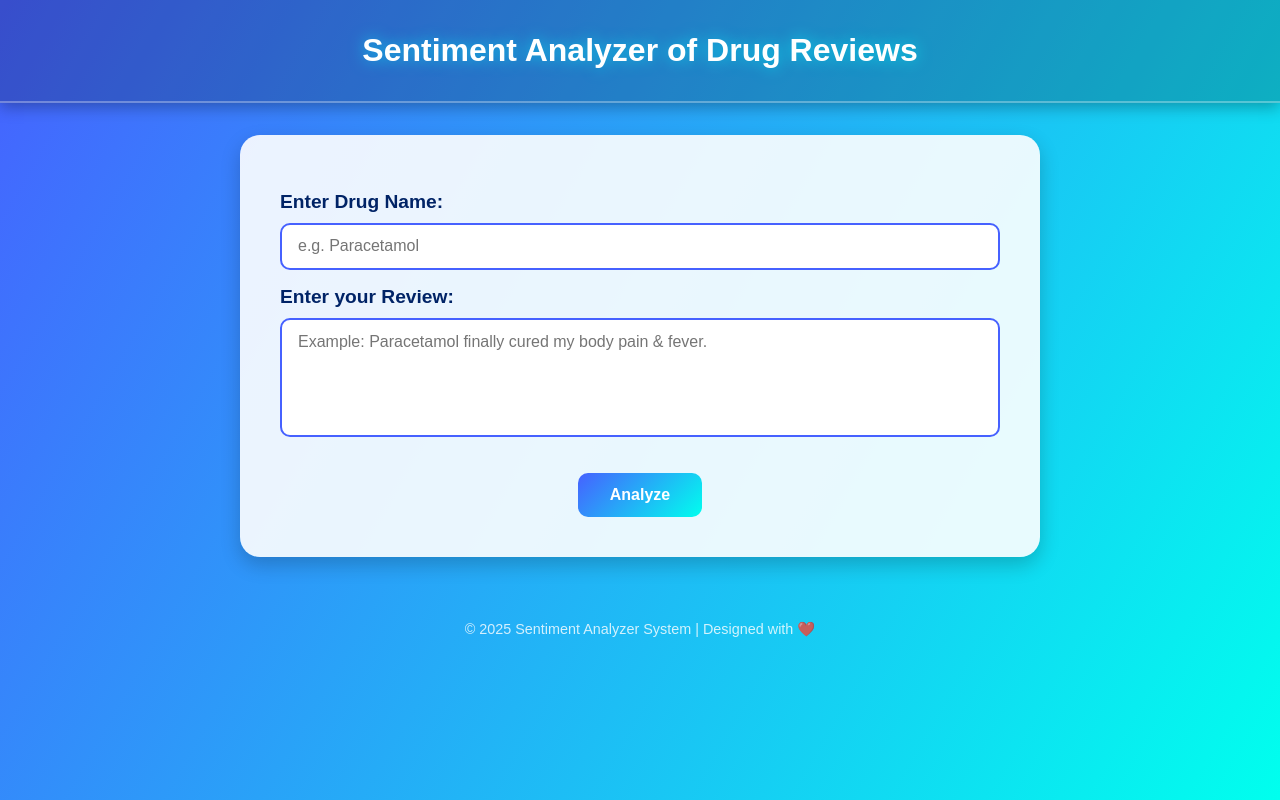
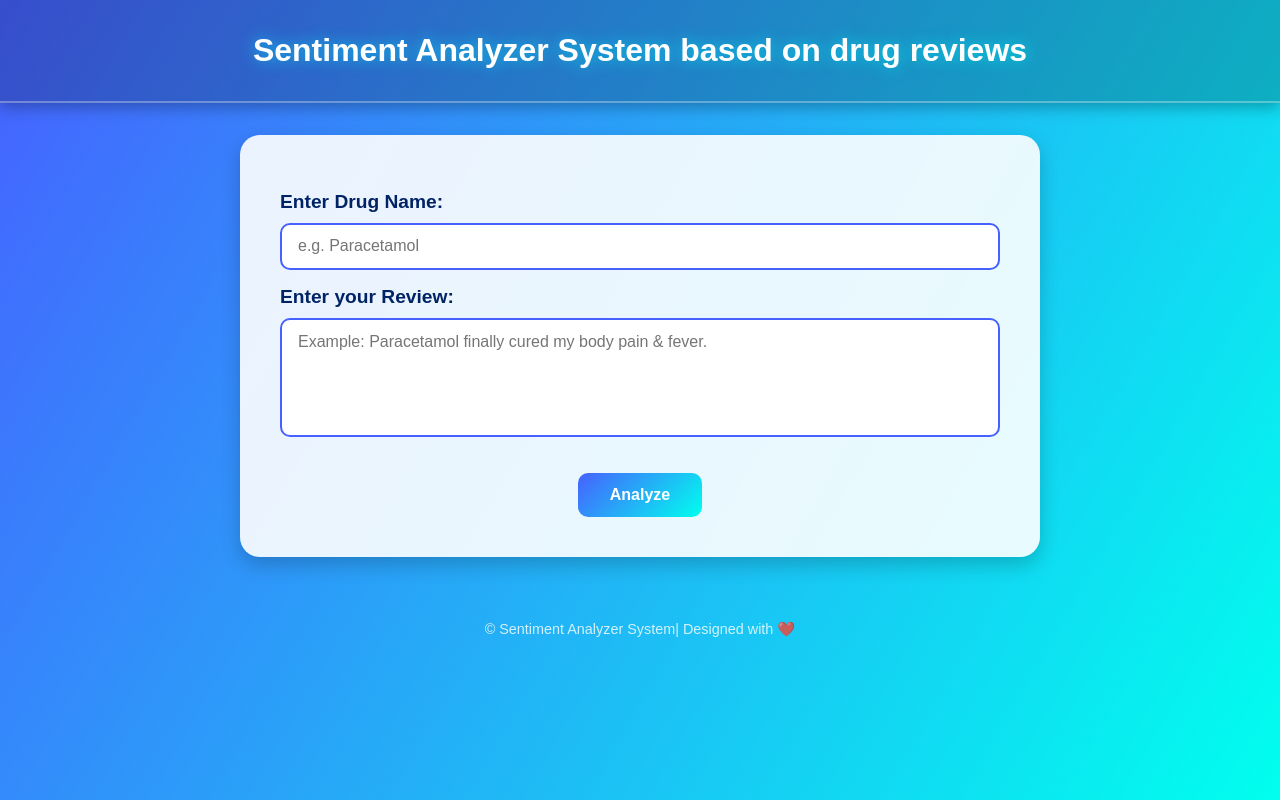
Before and after one commit to vishal21803/Sentiment-Analyzer-of-Drug-Reviews, a Flask app: page / in a window 1280 px wide. Run offline with Flask 3, Linux system fonts and the light colour scheme.

Commit message:
Interface has been modified

```diff
--- a/templates/home.html
+++ b/templates/home.html
@@ -3,7 +3,7 @@
 <head>
   <meta charset="UTF-8">
   <meta name="viewport" content="width=device-width, initial-scale=1.0">
-  <title>Sentiment Analyzer</title>
+  <title>Sentiment Analyzer System </title>
   <style>
     * {
       margin: 0;
@@ -144,7 +144,7 @@
 
 <body>
   <header>
-    <h1>Sentiment Analyzer of Drug Reviews</h1>
+    <h1>Sentiment Analyzer System based on drug reviews</h1>
   </header>
 
   <div class="container">
@@ -162,7 +162,7 @@
   </div>
 
   <footer>
-    &copy; 2025 Sentiment Analyzer System | Designed with ❤️
+    &copy; Sentiment Analyzer System| Designed with ❤️
   </footer>
 </body>
 </html>
```
